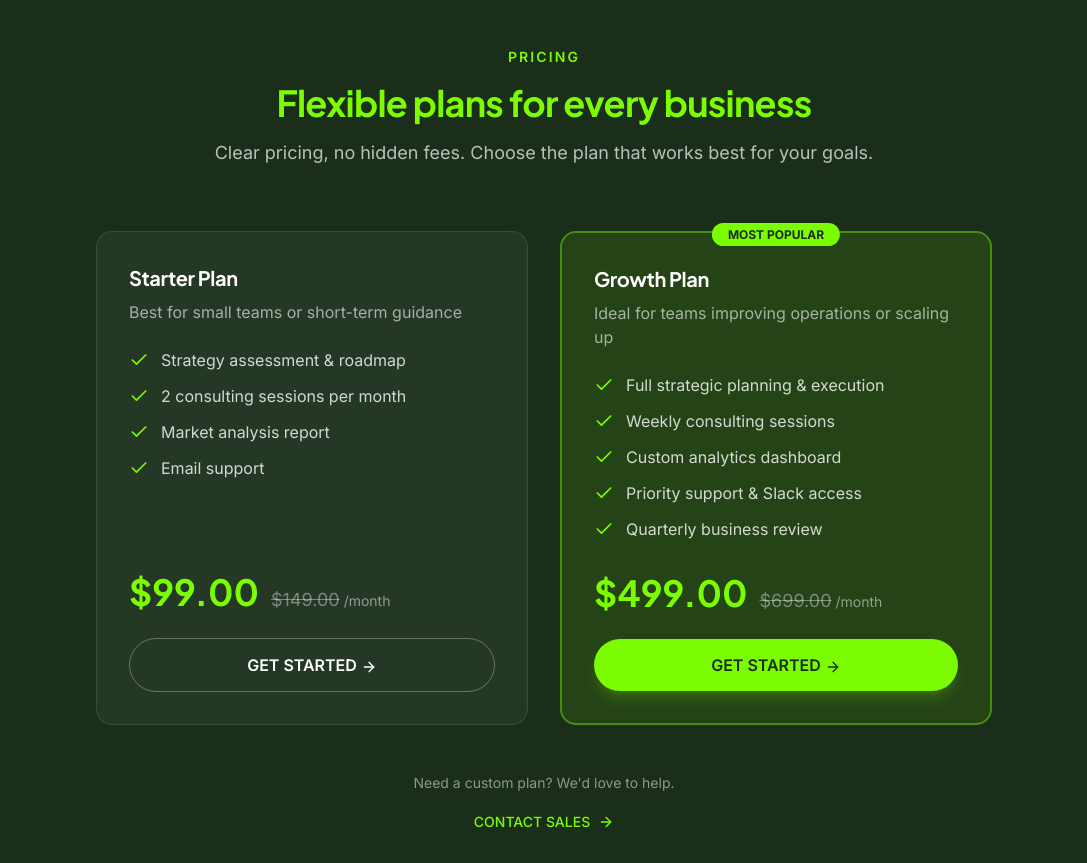
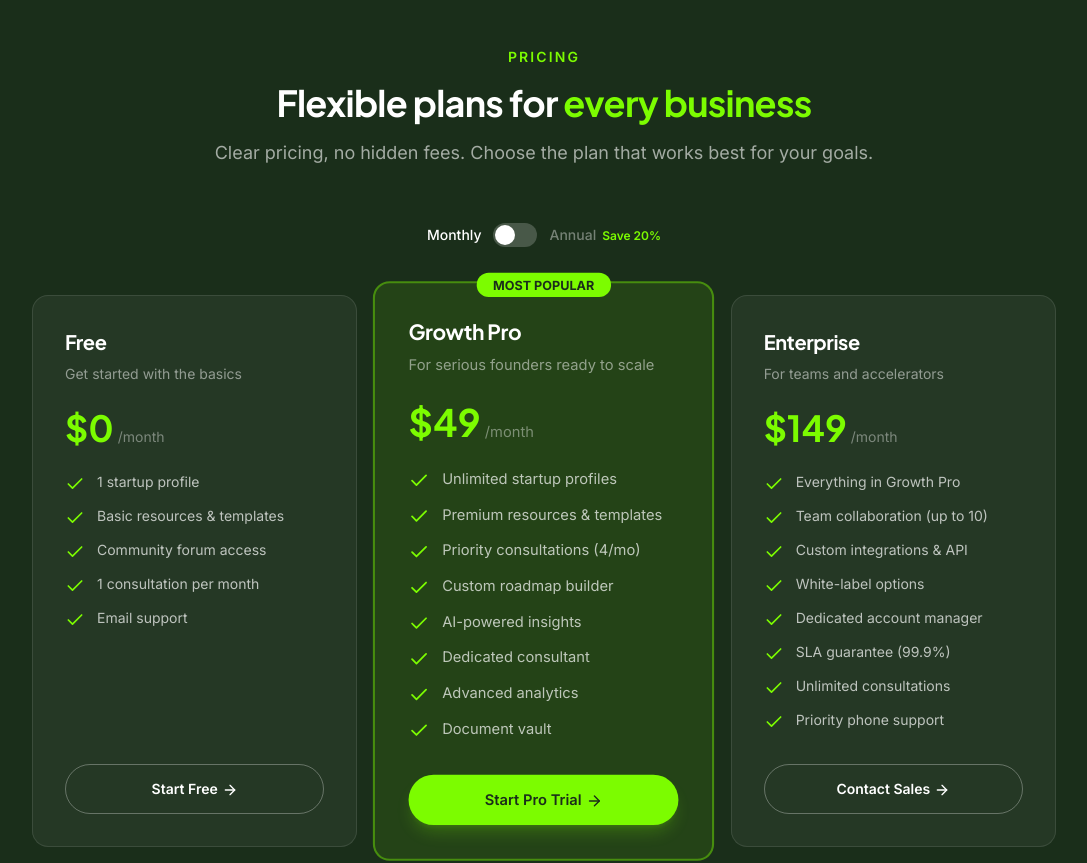
Before and after one commit to usmanmi7/upmind, a Next.js app: page / in a window 1280 px wide. Shown: the part 4500-5363 px from the top of the page, without its empty margins (96-1183 px from the left). Built offline with nearby package versions, Linux system fonts and the light colour scheme; no server answers.

Commit message:
feat: right-align nav on all pages, add 3-plan pricing with toggle to landing page

```diff
--- a/src/components/Pricing.tsx
+++ b/src/components/Pricing.tsx
@@ -2,48 +2,81 @@
 
 import { motion } from 'framer-motion';
 import { useInView } from 'framer-motion';
-import { useRef } from 'react';
+import { useRef, useState } from 'react';
 import { Check, ArrowRight } from 'lucide-react';
 import Link from 'next/link';
 
 const plans = [
   {
-    name: 'Starter Plan',
-    description: 'Best for small teams or short-term guidance',
-    price: '$99.00',
-    originalPrice: '$149.00',
+    name: 'Free',
+    price: '$0',
+    description: 'Get started with the basics',
     features: [
-      'Strategy assessment & roadmap',
-      '2 consulting sessions per month',
-      'Market analysis report',
+      '1 startup profile',
+      'Basic resources & templates',
+      'Community forum access',
+      '1 consultation per month',
       'Email support',
     ],
     popular: false,
+    cta: 'Start Free',
+    href: '/auth/signup',
   },
   {
-    name: 'Growth Plan',
-    description: 'Ideal for teams improving operations or scaling up',
-    price: '$499.00',
-    originalPrice: '$699.00',
+    name: 'Growth Pro',
+    price: '$49',
+    description: 'For serious founders ready to scale',
     features: [
-      'Full strategic planning & execution',
-      'Weekly consulting sessions',
-      'Custom analytics dashboard',
-      'Priority support & Slack access',
-      'Quarterly business review',
+      'Unlimited startup profiles',
+      'Premium resources & templates',
+      'Priority consultations (4/mo)',
+      'Custom roadmap builder',
+      'AI-powered insights',
+      'Dedicated consultant',
+      'Advanced analytics',
+      'Document vault',
     ],
     popular: true,
+    cta: 'Start Pro Trial',
+    href: '/auth/signup',
+  },
+  {
+    name: 'Enterprise',
+    price: '$149',
+    description: 'For teams and accelerators',
+    features: [
+      'Everything in Growth Pro',
+      'Team collaboration (up to 10)',
+      'Custom integrations & API',
+      'White-label options',
+      'Dedicated account manager',
+      'SLA guarantee (99.9%)',
+      'Unlimited consultations',
+      'Priority phone support',
+    ],
+    popular: false,
+    cta: 'Contact Sales',
+    href: '/contact',
   },
 ];
 
 export default function Pricing() {
   const ref = useRef(null);
   const isInView = useInView(ref, { once: true, margin: '-50px' });
+  const [annual, setAnnual] = useState(false);
+
+  const getPrice = (plan: typeof plans[0]) => {
+    if (plan.name === 'Free') return '$0';
+    if (annual) {
+      return plan.name === 'Growth Pro' ? '$39' : '$119';
+    }
+    return plan.price;
+  };
 
   return (
     <section className="bg-[#1A2E1A] py-16 sm:py-20 lg:py-24">
       <div className="max-w-7xl mx-auto px-4 sm:px-6 lg:px-8">
-        <div ref={ref} className="text-center max-w-2xl mx-auto mb-12 sm:mb-16">
+        <div ref={ref} className="text-center max-w-2xl mx-auto mb-10 sm:mb-14">
           <motion.span
             initial={{ opacity: 0, y: 20 }}
             animate={isInView ? { opacity: 1, y: 0 } : {}}
@@ -56,32 +89,52 @@ export default function Pricing() {
             initial={{ opacity: 0, y: 30 }}
             animate={isInView ? { opacity: 1, y: 0 } : {}}
             transition={{ duration: 0.6 }}
-            className="text-2xl sm:text-3xl lg:text-4xl font-bold text-[#7CFC00] mb-4"
+            className="text-2xl sm:text-3xl lg:text-4xl font-bold text-white mb-4"
           >
-            Flexible plans for every business
+            Flexible plans for <span className="text-[#7CFC00]">every business</span>
           </motion.h2>
           <motion.p
             initial={{ opacity: 0, y: 30 }}
             animate={isInView ? { opacity: 1, y: 0 } : {}}
             transition={{ duration: 0.6, delay: 0.15 }}
-            className="text-white/70 text-base sm:text-lg"
+            className="text-white/60 text-base sm:text-lg"
           >
-            Clear pricing, no hidden fees. Choose the plan that works best for
-            your goals.
+            Clear pricing, no hidden fees. Choose the plan that works best for your goals.
           </motion.p>
         </div>
 
-        <div className="grid grid-cols-1 md:grid-cols-2 gap-6 sm:gap-8 max-w-4xl mx-auto">
+        {/* Billing Toggle */}
+        <motion.div
+          initial={{ opacity: 0, y: 20 }}
+          animate={isInView ? { opacity: 1, y: 0 } : {}}
+          transition={{ duration: 0.5, delay: 0.2 }}
+          className="flex items-center justify-center gap-3 mb-12"
+        >
+          <span className={`text-sm font-medium transition-colors ${!annual ? 'text-white' : 'text-white/40'}`}>Monthly</span>
+          <button
+            onClick={() => setAnnual(!annual)}
+            className={`relative w-11 h-6 rounded-full transition-colors duration-300 ${annual ? 'bg-[#7CFC00]' : 'bg-white/20'}`}
+          >
+            <span className={`absolute top-0.5 left-0.5 w-5 h-5 bg-white rounded-full transition-transform duration-300 ${annual ? 'translate-x-5' : ''}`} />
+          </button>
+          <span className={`text-sm font-medium transition-colors ${annual ? 'text-white' : 'text-white/40'}`}>
+            Annual
+            <span className="ml-1.5 text-xs text-[#7CFC00] font-semibold">Save 20%</span>
+          </span>
+        </motion.div>
+
+        {/* Pricing Cards */}
+        <div className="grid grid-cols-1 md:grid-cols-3 gap-6 max-w-5xl mx-auto">
           {plans.map((plan, i) => (
             <motion.div
               key={plan.name}
               initial={{ opacity: 0, y: 40 }}
               animate={isInView ? { opacity: 1, y: 0 } : {}}
-              transition={{ duration: 0.6, delay: 0.2 + i * 0.15 }}
+              transition={{ duration: 0.6, delay: 0.3 + i * 0.1 }}
               className={`relative rounded-2xl p-6 sm:p-8 flex flex-col transition-all duration-300 ${
                 plan.popular
-                  ? 'bg-[#7CFC00]/10 border-2 border-[#7CFC00]/40 hover:border-[#7CFC00]/60'
-                  : 'bg-white/5 backdrop-blur-sm border border-white/10 hover:border-[#7CFC00]/30'
+                  ? 'bg-[#7CFC00]/10 border-2 border-[#7CFC00]/40 hover:border-[#7CFC00]/60 md:scale-105'
+                  : 'bg-white/5 border border-white/10 hover:border-[#7CFC00]/30'
               }`}
             >
               {plan.popular && (
@@ -95,40 +148,37 @@ export default function Pricing() {
               <h3 className="text-white font-bold font-heading text-lg sm:text-xl mb-2">
                 {plan.name}
               </h3>
-              <p className="text-white/60 text-sm sm:text-base mb-6">
+              <p className="text-white/50 text-sm mb-6">
                 {plan.description}
               </p>
+
+              <div className="mb-6">
+                <span className="text-[#7CFC00] text-3xl sm:text-4xl font-bold font-heading">
+                  {getPrice(plan)}
+                </span>
+                <span className="text-white/40 text-sm ml-1">/month</span>
+              </div>
 
               <ul className="space-y-3 mb-8 flex-1">
                 {plan.features.map((feature) => (
                   <li key={feature} className="flex items-start gap-3">
                     <Check className="w-5 h-5 text-[#7CFC00] shrink-0 mt-0.5" />
-                    <span className="text-white/80 text-sm sm:text-base">
+                    <span className="text-white/70 text-sm">
                       {feature}
                     </span>
                   </li>
                 ))}
               </ul>
 
-              <div className="mb-6">
-                <span className="text-[#7CFC00] text-3xl sm:text-4xl font-bold font-heading">
-                  {plan.price}
-                </span>
-                <span className="text-white/40 text-base sm:text-lg line-through ml-3">
-                  {plan.originalPrice}
-                </span>
-                <span className="text-white/50 text-sm ml-1">/month</span>
-              </div>
-
               <Link
-                href="/auth/signup"
-                className={`block text-center rounded-full py-3.5 text-sm sm:text-base font-semibold transition-all duration-300 group ${
+                href={plan.href}
+                className={`block text-center rounded-full py-3.5 text-sm font-semibold transition-all duration-300 group ${
                   plan.popular
                     ? 'bg-[#7CFC00] text-[#1A2E1A] hover:bg-[#6BE000] shadow-lg shadow-[#7CFC00]/20'
                     : 'border border-white/30 text-white hover:bg-white hover:text-[#1A2E1A]'
                 }`}
               >
-                GET STARTED
+                {plan.cta}
                 <ArrowRight className="w-4 h-4 inline ml-1 group-hover:translate-x-1 transition-transform" />
               </Link>
             </motion.div>
@@ -142,14 +192,14 @@ export default function Pricing() {
           transition={{ duration: 0.6, delay: 0.6 }}
           className="text-center mt-12"
         >
-          <p className="text-white/50 text-sm mb-4">
+          <p className="text-white/40 text-sm mb-4">
             Need a custom plan? We&apos;d love to help.
           </p>
           <Link
             href="/contact"
             className="inline-flex items-center gap-2 text-[#7CFC00] text-sm font-medium hover:underline group"
           >
-            CONTACT SALES
+            Contact Sales
             <ArrowRight className="w-4 h-4 group-hover:translate-x-1 transition-transform" />
           </Link>
         </motion.div>
--- a/src/components/PublicNavbar.tsx
+++ b/src/components/PublicNavbar.tsx
@@ -2,23 +2,24 @@
 
 import Link from "next/link"
 import { useSession } from "next-auth/react"
-import { Button } from "@/components/ui/button"
-import {
-  DropdownMenu,
-  DropdownMenuContent,
-  DropdownMenuItem,
-  DropdownMenuTrigger,
-} from "@/components/ui/dropdown-menu"
-import {
-  ArrowRight,
-  Menu,
-  X,
-  ChevronDown,
-  HelpCircle,
-  Phone,
-  Briefcase,
-} from "lucide-react"
+import { ChevronDown, Menu, X, HelpCircle, Phone, Briefcase } from "lucide-react"
+import { motion, AnimatePresence } from "framer-motion"
 import * as React from "react"
+
+const navLinks = [
+  { label: "Home", href: "/" },
+  { label: "Services", href: "/services" },
+  { label: "About", href: "/success-stories" },
+  { label: "Pricing", href: "/pricing" },
+  { label: "Resources", href: "/resources" },
+  { label: "Success Stories", href: "/success-stories" },
+]
+
+const moreLinks = [
+  { label: "Careers", href: "/careers", icon: Briefcase },
+  { label: "FAQ", href: "/faq", icon: HelpCircle },
+  { label: "Contact", href: "/contact", icon: Phone },
+]
 
 export default function PublicNavbar() {
   const { data: session } = useSession()
@@ -26,157 +27,156 @@ export default function PublicNavbar() {
   const [moreOpen, setMoreOpen] = React.useState(false)
 
   return (
-    <header className="sticky top-0 z-50 bg-background/80 backdrop-blur-lg border-b">
+    <header className="sticky top-0 z-50 bg-[#1A2E1A]/95 backdrop-blur-lg border-b border-white/5">
       <div className="max-w-7xl mx-auto px-4 sm:px-6 lg:px-8">
         <div className="flex items-center justify-between h-16">
           {/* Logo */}
-          <Link href="/" className="flex items-center gap-2">
-            <div className="w-9 h-9 rounded-xl bg-gradient-to-br from-[#7CFC00] to-[#2D4A2D] flex items-center justify-center">
-              <span className="text-[#1A2E1A] font-bold text-base">U</span>
-            </div>
-            <span className="text-xl font-bold font-heading">Upmind</span>
+          <Link href="/" className="flex items-center gap-2 group">
+            <span className="w-3 h-3 rounded-full bg-[#7CFC00] group-hover:scale-110 transition-transform" />
+            <span className="text-white font-bold text-xl tracking-tight font-heading">
+              Upmind
+            </span>
           </Link>
 
-          {/* Desktop Nav */}
-          <nav className="hidden lg:flex items-center gap-1">
-            <Link href="/" className="text-sm text-muted-foreground hover:text-foreground transition-smooth px-3 py-2 rounded-md hover:bg-muted/50">
-              Home
+          {/* Desktop Nav + CTA - Right Aligned */}
+          <div className="hidden lg:flex items-center gap-7">
+            {navLinks.map((link) => (
+              <Link
+                key={link.label}
+                href={link.href}
+                className="text-white/80 hover:text-white text-sm font-medium capitalize transition-colors relative group"
+              >
+                {link.label}
+                <span className="absolute -bottom-1 left-0 w-0 h-0.5 bg-[#7CFC00] transition-all group-hover:w-full" />
               </Link>
-            <Link href="/about" className="text-sm text-muted-foreground hover:text-foreground transition-smooth px-3 py-2 rounded-md hover:bg-muted/50">
-              About
-            </Link>
-            <Link href="/services" className="text-sm text-muted-foreground hover:text-foreground transition-smooth px-3 py-2 rounded-md hover:bg-muted/50">
-              Services
-            </Link>
-            <Link href="/pricing" className="text-sm text-muted-foreground hover:text-foreground transition-smooth px-3 py-2 rounded-md hover:bg-muted/50">
-              Pricing
-            </Link>
-            <Link href="/resources" className="text-sm text-muted-foreground hover:text-foreground transition-smooth px-3 py-2 rounded-md hover:bg-muted/50">
-              Resources
-            </Link>
-            <Link href="/success-stories" className="text-sm text-muted-foreground hover:text-foreground transition-smooth px-3 py-2 rounded-md hover:bg-muted/50">
-              Success Stories
-            </Link>
+            ))}
 
             {/* More Dropdown */}
-            <DropdownMenu open={moreOpen} onOpenChange={setMoreOpen}>
-              <DropdownMenuTrigger asChild>
-                <button className="flex items-center gap-1 text-sm text-muted-foreground hover:text-foreground transition-smooth px-3 py-2 rounded-md hover:bg-muted/50">
+            <div className="relative">
+              <button
+                onClick={() => setMoreOpen(!moreOpen)}
+                onBlur={() => setTimeout(() => setMoreOpen(false), 200)}
+                className="text-white/80 hover:text-white text-sm font-medium capitalize transition-colors flex items-center gap-1 group"
+              >
                 More
-                  <ChevronDown className={`size-3.5 transition-transform ${moreOpen ? "rotate-180" : ""}`} />
+                <ChevronDown className={`w-4 h-4 transition-transform duration-200 ${moreOpen ? "rotate-180" : ""}`} />
               </button>
-              </DropdownMenuTrigger>
-              <DropdownMenuContent align="end" className="w-48">
-                <DropdownMenuItem asChild>
-                  <Link href="/faq" className="cursor-pointer">
-                    <HelpCircle className="size-4 mr-2" />
-                    FAQ
+              <AnimatePresence>
+                {moreOpen && (
+                  <motion.div
+                    initial={{ opacity: 0, y: 8, scale: 0.95 }}
+                    animate={{ opacity: 1, y: 0, scale: 1 }}
+                    exit={{ opacity: 0, y: 8, scale: 0.95 }}
+                    transition={{ duration: 0.15 }}
+                    className="absolute top-full right-0 mt-2 w-48 bg-[#1A2E1A] border border-white/10 rounded-xl shadow-xl overflow-hidden"
+                  >
+                    {moreLinks.map((link) => (
+                      <Link
+                        key={link.label}
+                        href={link.href}
+                        className="flex items-center gap-2 px-4 py-3 text-white/70 hover:text-white hover:bg-white/5 text-sm capitalize transition-colors"
+                        onClick={() => setMoreOpen(false)}
+                      >
+                        <link.icon className="w-4 h-4" />
+                        {link.label}
                       </Link>
-                </DropdownMenuItem>
-                <DropdownMenuItem asChild>
-                  <Link href="/contact" className="cursor-pointer">
-                    <Phone className="size-4 mr-2" />
-                    Contact
-                  </Link>
-                </DropdownMenuItem>
-                <DropdownMenuItem asChild>
-                  <Link href="/careers" className="cursor-pointer">
-                    <Briefcase className="size-4 mr-2" />
-                    Careers
-                  </Link>
-                </DropdownMenuItem>
-              </DropdownMenuContent>
-            </DropdownMenu>
-          </nav>
+                    ))}
+                  </motion.div>
+                )}
+              </AnimatePresence>
+            </div>
+
+            {/* Divider */}
+            <div className="w-px h-6 bg-white/15" />
 
             {/* CTA Buttons */}
-          <div className="hidden lg:flex items-center gap-3">
             {session ? (
-              <Button
-                asChild
-                className="bg-gradient-to-r from-[#7CFC00] to-[#2D4A2D] hover:from-[#6BE000] hover:to-[#1A2E1A] text-white"
+              <Link
+                href="/dashboard"
+                className="bg-[#7CFC00] text-[#1A2E1A] rounded-full px-6 py-2 text-sm font-semibold hover:bg-[#6BE000] transition-all duration-300 shadow-lg shadow-[#7CFC00]/20 flex items-center gap-2"
               >
-                <Link href="/dashboard">
                 Dashboard
-                  <ArrowRight className="size-4" />
               </Link>
-              </Button>
             ) : (
               <>
-                <Button variant="ghost" asChild>
-                  <Link href="/auth/login">Sign In</Link>
-                </Button>
-                <Button
-                  asChild
-                  className="bg-gradient-to-r from-[#7CFC00] to-[#2D4A2D] hover:from-[#6BE000] hover:to-[#1A2E1A] text-white"
+                <Link
+                  href="/auth/login"
+                  className="text-white border border-white/30 rounded-full px-5 py-2 text-sm font-medium hover:bg-white hover:text-[#1A2E1A] transition-all duration-300"
                 >
-                  <Link href="/auth/signup">
+                  Sign In
+                </Link>
+                <Link
+                  href="/auth/signup"
+                  className="bg-[#7CFC00] text-[#1A2E1A] rounded-full px-6 py-2 text-sm font-semibold hover:bg-[#6BE000] transition-all duration-300 shadow-lg shadow-[#7CFC00]/20"
+                >
                   Get Started
-                    <ArrowRight className="size-4" />
                 </Link>
-                </Button>
               </>
             )}
           </div>
 
           {/* Mobile Menu Button */}
-          <Button
-            variant="ghost"
-            size="icon"
-            className="lg:hidden"
+          <button
+            className="lg:hidden text-white p-2"
             onClick={() => setMobileMenuOpen(!mobileMenuOpen)}
+            aria-label="Toggle menu"
           >
-            {mobileMenuOpen ? <X className="size-5" /> : <Menu className="size-5" />}
-          </Button>
+            {mobileMenuOpen ? <X className="w-6 h-6" /> : <Menu className="w-6 h-6" />}
+          </button>
         </div>
 
         {/* Mobile Menu */}
+        <AnimatePresence>
           {mobileMenuOpen && (
-          <div className="lg:hidden pb-4 border-t mt-2 pt-4 space-y-1">
-            {[
-              { href: "/", label: "Home" },
-              { href: "/about", label: "About" },
-              { href: "/services", label: "Services" },
-              { href: "/pricing", label: "Pricing" },
-              { href: "/resources", label: "Resources" },
-              { href: "/success-stories", label: "Success Stories" },
-              { href: "/faq", label: "FAQ" },
-              { href: "/contact", label: "Contact" },
-              { href: "/careers", label: "Careers" },
-            ].map((link) => (
+            <motion.div
+              initial={{ opacity: 0, height: 0 }}
+              animate={{ opacity: 1, height: "auto" }}
+              exit={{ opacity: 0, height: 0 }}
+              className="lg:hidden border-t border-white/10"
+            >
+              <div className="py-4 space-y-1">
+                {[...navLinks, ...moreLinks].map((link) => (
                   <Link
-                key={link.href}
+                    key={link.label}
                     href={link.href}
-                className="block text-sm text-muted-foreground hover:text-foreground py-2.5 px-3 rounded-md hover:bg-muted/50 transition-smooth"
+                    className="block text-white/80 hover:text-white text-sm font-medium capitalize py-2.5 px-3 rounded-lg hover:bg-white/5 transition-colors"
                     onClick={() => setMobileMenuOpen(false)}
                   >
                     {link.label}
                   </Link>
                 ))}
-            <div className="flex gap-2 pt-3">
+                <div className="pt-4 space-y-3 border-t border-white/10 mt-2">
                   {session ? (
-                <Button
-                  asChild
-                  className="w-full bg-gradient-to-r from-[#7CFC00] to-[#2D4A2D] hover:from-[#6BE000] hover:to-[#1A2E1A] text-white"
+                    <Link
+                      href="/dashboard"
+                      className="block bg-[#7CFC00] text-[#1A2E1A] rounded-full px-6 py-2.5 text-sm font-semibold text-center hover:bg-[#6BE000] transition-all duration-300"
+                      onClick={() => setMobileMenuOpen(false)}
                     >
-                  <Link href="/dashboard">Dashboard</Link>
-                </Button>
+                      Dashboard
+                    </Link>
                   ) : (
                     <>
-                  <Button variant="outline" asChild className="flex-1">
-                    <Link href="/auth/login">Sign In</Link>
-                  </Button>
-                  <Button
-                    asChild
-                    className="flex-1 bg-gradient-to-r from-[#7CFC00] to-[#2D4A2D] hover:from-[#6BE000] hover:to-[#1A2E1A] text-white"
+                      <Link
+                        href="/auth/login"
+                        className="block text-white border border-white/30 rounded-full px-6 py-2.5 text-sm font-medium text-center hover:bg-white hover:text-[#1A2E1A] transition-all duration-300"
+                        onClick={() => setMobileMenuOpen(false)}
                       >
-                    <Link href="/auth/signup">Get Started</Link>
-                  </Button>
+                        Sign In
+                      </Link>
+                      <Link
+                        href="/auth/signup"
+                        className="block bg-[#7CFC00] text-[#1A2E1A] rounded-full px-6 py-2.5 text-sm font-semibold text-center hover:bg-[#6BE000] transition-all duration-300"
+                        onClick={() => setMobileMenuOpen(false)}
+                      >
+                        Get Started
+                      </Link>
                     </>
                   )}
                 </div>
               </div>
+            </motion.div>
           )}
+        </AnimatePresence>
       </div>
     </header>
   )
```
Lines whose indentation alone changed are shown as unchanged.
